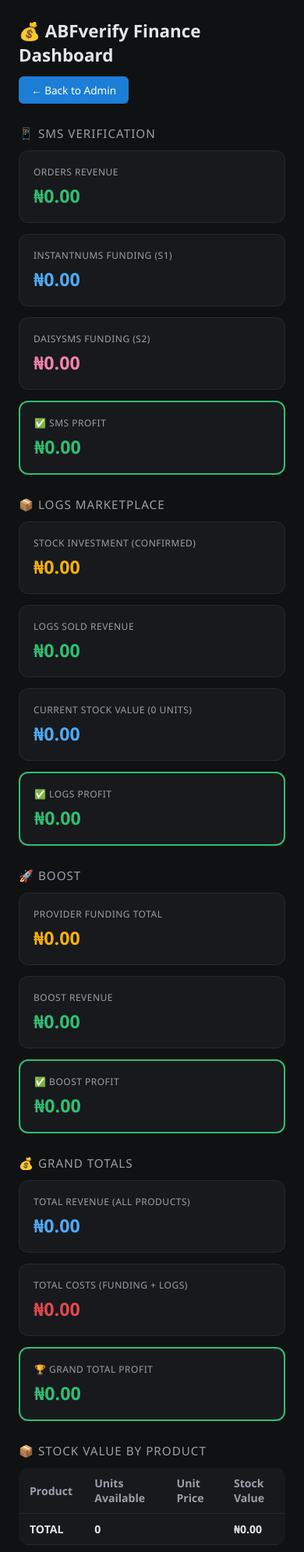
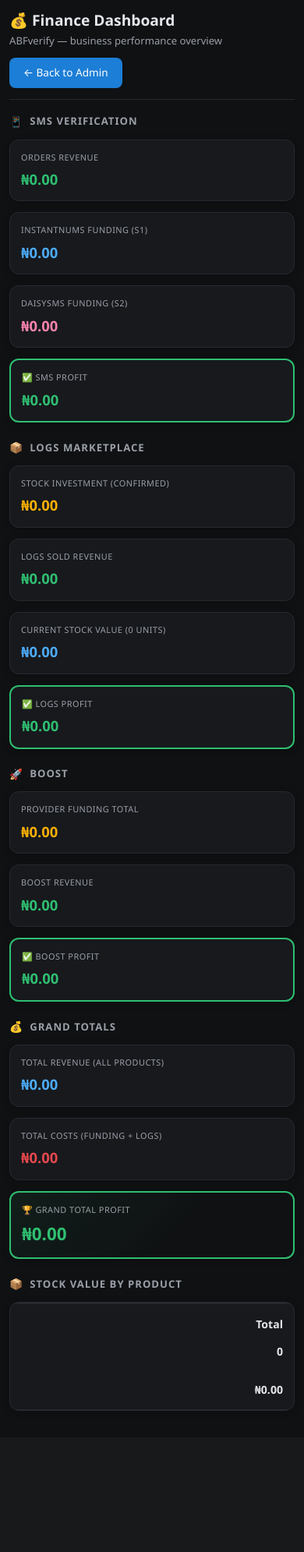
Before and after one commit to Elijah-jah/abfverify, a Django app: page /finance/ in a window 390 px wide. Shown: the top 1991 px of the page at 78% size. After the commit the page ends 1810 px from the top, so only its background shows below. Run offline with Django 5.2, Linux system fonts and the light colour scheme; a user stored in the database is signed in; data comes from the database, SQL or seed files in the repository; data that the repository does not hold is empty.

Commit message:
Add finance tracking app: SMS recharges (per server), boost funding, log batches with pending->confirmed flow, responsive finance dashboard

```diff
--- /dev/null
+++ b/static/css/finance.css
@@ -0,0 +1,211 @@
+/* ==========================================================
+   ABFverify — Finance Dashboard
+   Separate stylesheet · mobile-first · fully responsive
+   ========================================================== */
+
+:root {
+    --bg:            #0f1113;
+    --surface:       #17191d;
+    --surface-hover: #1d2025;
+    --border:        #26292f;
+    --text:          #e4e6eb;
+    --text-muted:    #9ba0a8;
+    --green:         #2fbf71;
+    --red:           #e5484d;
+    --blue:          #4dabf7;
+    --yellow:        #fab005;
+    --pink:          #f783ac;
+    --radius:        12px;
+    --shadow:        0 2px 10px rgba(0, 0, 0, .25);
+}
+
+* { margin: 0; padding: 0; box-sizing: border-box; }
+
+body {
+    background: var(--bg);
+    color: var(--text);
+    font-family: "Segoe UI", system-ui, -apple-system, Arial, sans-serif;
+    padding: clamp(12px, 3vw, 28px);
+    line-height: 1.5;
+    min-height: 100vh;
+}
+
+/* ---------- Header ---------- */
+.page-header {
+    display: flex;
+    justify-content: space-between;
+    align-items: center;
+    flex-wrap: wrap;
+    gap: 12px;
+    margin-bottom: clamp(18px, 3vw, 30px);
+    padding-bottom: 14px;
+    border-bottom: 1px solid var(--border);
+}
+
+.page-header h1 { font-size: clamp(1.2rem, 3vw, 1.5rem); }
+
+.subtitle {
+    color: var(--text-muted);
+    font-size: .82rem;
+    margin-top: 2px;
+}
+
+.btn-back {
+    background: #1c7ed6;
+    color: #fff;
+    padding: 9px 18px;
+    border-radius: 8px;
+    text-decoration: none;
+    font-size: .85rem;
+    white-space: nowrap;
+    transition: background .15s ease;
+}
+.btn-back:hover { background: #1864ab; }
+
+/* ---------- Sections ---------- */
+.stat-section { margin-bottom: clamp(22px, 4vw, 36px); }
+
+.section-title {
+    font-size: clamp(.82rem, 2vw, .95rem);
+    color: var(--text-muted);
+    text-transform: uppercase;
+    letter-spacing: 1px;
+    margin-bottom: 12px;
+    display: flex;
+    align-items: center;
+    gap: 8px;
+    flex-wrap: wrap;
+}
+
+.section-icon { font-size: 1.05em; }
+
+.count-badge {
+    background: rgba(250, 176, 5, .15);
+    color: var(--yellow);
+    border-radius: 20px;
+    padding: 2px 10px;
+    font-size: .75rem;
+}
+
+/* ---------- Cards grid — auto responsive, no media queries needed ---------- */
+.cards-grid {
+    display: grid;
+    grid-template-columns: repeat(auto-fit, minmax(min(100%, 230px), 1fr));
+    gap: 14px;
+}
+
+.cards-grid-total { grid-template-columns: repeat(auto-fit, minmax(min(100%, 260px), 1fr)); }
+
+.stat-card {
+    background: var(--surface);
+    border: 1px solid var(--border);
+    border-radius: var(--radius);
+    padding: clamp(14px, 2.5vw, 20px);
+    box-shadow: var(--shadow);
+    display: flex;
+    flex-direction: column;
+    gap: 6px;
+    transition: transform .15s ease, background .15s ease;
+}
+.stat-card:hover { background: var(--surface-hover); transform: translateY(-2px); }
+
+.card-label {
+    color: var(--text-muted);
+    font-size: clamp(.68rem, 1.8vw, .75rem);
+    text-transform: uppercase;
+    letter-spacing: .5px;
+}
+
+.card-value {
+    font-size: clamp(1.15rem, 3.5vw, 1.5rem);
+    font-weight: 700;
+    font-variant-numeric: tabular-nums;
+    word-break: break-word;
+}
+
+/* Highlight (profit) cards */
+.card-highlight { border: 2px solid var(--green); }
+.card-grand {
+    border: 2px solid var(--green);
+    background: linear-gradient(135deg, rgba(47, 191, 113, .08), transparent 60%);
+}
+.card-grand-value { font-size: clamp(1.4rem, 4.5vw, 1.9rem); }
+
+/* ---------- Text colors ---------- */
+.txt-green  { color: var(--green); }
+.txt-red    { color: var(--red); }
+.txt-blue   { color: var(--blue); }
+.txt-yellow { color: var(--yellow); }
+.txt-pink   { color: var(--pink); }
+
+/* ---------- Tables ---------- */
+.table-wrap {
+    overflow-x: auto;
+    -webkit-overflow-scrolling: touch;
+    border: 1px solid var(--border);
+    border-radius: var(--radius);
+    background: var(--surface);
+    box-shadow: var(--shadow);
+}
+
+table { width: 100%; border-collapse: collapse; min-width: 520px; }
+
+th, td {
+    padding: 11px 16px;
+    text-align: left;
+    border-bottom: 1px solid var(--border);
+    font-size: .88rem;
+}
+
+th {
+    color: var(--text-muted);
+    font-weight: 600;
+    text-transform: uppercase;
+    font-size: .72rem;
+    letter-spacing: .5px;
+    background: rgba(255, 255, 255, .02);
+}
+
+tbody tr:hover { background: var(--surface-hover); }
+tbody tr:last-child td { border-bottom: none; }
+
+tfoot td {
+    font-weight: 700;
+    border-top: 2px solid var(--border);
+    border-bottom: none;
+}
+
+a { color: var(--blue); text-decoration: none; }
+a:hover { text-decoration: underline; }
+
+/* ---------- Small phones: turn table rows into stacked cards ---------- */
+@media (max-width: 560px) {
+    table, thead, tbody, tfoot, th, td, tr { display: block; }
+    table { min-width: 0; }
+    thead { display: none; }
+
+    tbody tr, tfoot tr {
+        border-bottom: 1px solid var(--border);
+        padding: 8px 0;
+    }
+    tbody tr:last-child { border-bottom: none; }
+
+    td {
+        display: flex;
+        justify-content: space-between;
+        align-items: center;
+        gap: 12px;
+        border-bottom: none;
+        padding: 7px 14px;
+    }
+    td::before {
+        content: attr(data-label);
+        color: var(--text-muted);
+        font-size: .72rem;
+        text-transform: uppercase;
+        letter-spacing: .5px;
+    }
+
+    tfoot td { border-top: none; }
+    tfoot tr { border-top: 2px solid var(--border); }
+}
--- a/templates/finance/dashboard.html
+++ b/templates/finance/dashboard.html
@@ -1,94 +1,167 @@
+{% load static %}
 {% load humanize %}
 <!DOCTYPE html>
 <html lang="en">
 <head>
 <meta charset="UTF-8">
 <meta name="viewport" content="width=device-width, initial-scale=1">
-<title>Finance Dashboard - ABFverify</title>
-<style>
-    * { margin: 0; padding: 0; box-sizing: border-box; }
-    body { background: #0f1113; color: #e4e6eb; font-family: "Segoe UI", Arial, sans-serif; padding: 24px; }
-    .top { display: flex; justify-content: space-between; align-items: center; margin-bottom: 24px; flex-wrap: wrap; gap: 12px; }
-    h1 { font-size: 1.4rem; }
-    .btn { background: #1c7ed6; color: #fff; padding: 8px 16px; border-radius: 6px; text-decoration: none; font-size: .85rem; }
-    .section-title { margin: 28px 0 12px; font-size: .95rem; color: #9ba0a8; text-transform: uppercase; letter-spacing: 1px; }
-    .grid { display: grid; grid-template-columns: repeat(auto-fit, minmax(220px, 1fr)); gap: 14px; }
-    .card { background: #17191d; border: 1px solid #26292f; border-radius: 12px; padding: 18px; }
-    .card .label { color: #9ba0a8; font-size: .75rem; text-transform: uppercase; letter-spacing: .5px; }
-    .card .value { font-size: 1.45rem; font-weight: 700; margin-top: 6px; }
-    .green { color: #2fbf71; } .red { color: #e5484d; } .blue { color: #4dabf7; } .yellow { color: #fab005; } .pink { color: #f783ac; }
-    .grand { border: 2px solid #2fbf71; }
-    table { width: 100%; border-collapse: collapse; background: #17191d; border-radius: 12px; overflow: hidden; margin-top: 12px; }
-    th, td { padding: 10px 14px; text-align: left; border-bottom: 1px solid #26292f; font-size: .88rem; }
-    th { color: #9ba0a8; font-weight: 600; }
-    a { color: #4dabf7; }
-</style>
+<title>Finance Dashboard — ABFverify</title>
+<link rel="stylesheet" href="{% static 'css/finance.css' %}">
 </head>
 <body>
 
-<div class="top">
-    <h1>💰 ABFverify Finance Dashboard</h1>
-    <a class="btn" href="/semilore/">← Back to Admin</a>
+<header class="page-header">
+    <div class="header-left">
+        <h1>💰 Finance Dashboard</h1>
+        <p class="subtitle">ABFverify — business performance overview</p>
     </div>
+    <a class="btn-back" href="/semilore/">← Back to Admin</a>
+</header>
 
-<div class="section-title">📱 SMS Verification</div>
-<div class="grid">
-    <div class="card"><div class="label">Orders Revenue</div><div class="value green">₦{{ stats.sms.revenue|floatformat:2|intcomma }}</div></div>
-    <div class="card"><div class="label">InstantNums Funding (S1)</div><div class="value blue">₦{{ stats.sms.instantnums_funding|floatformat:2|intcomma }}</div></div>
-    <div class="card"><div class="label">DaisySMS Funding (S2)</div><div class="value pink">₦{{ stats.sms.daisysms_funding|floatformat:2|intcomma }}</div></div>
-    <div class="card grand"><div class="label">✅ SMS Profit</div><div class="value {% if stats.sms.profit < 0 %}red{% else %}green{% endif %}">₦{{ stats.sms.profit|floatformat:2|intcomma }}</div></div>
+<main>
+
+    <!-- ================= SMS ================= -->
+    <section class="stat-section">
+        <h2 class="section-title"><span class="section-icon">📱</span> SMS Verification</h2>
+        <div class="cards-grid">
+            <article class="stat-card">
+                <span class="card-label">Orders Revenue</span>
+                <span class="card-value txt-green">₦{{ stats.sms.revenue|floatformat:2|intcomma }}</span>
+            </article>
+            <article class="stat-card">
+                <span class="card-label">InstantNums Funding (S1)</span>
+                <span class="card-value txt-blue">₦{{ stats.sms.instantnums_funding|floatformat:2|intcomma }}</span>
+            </article>
+            <article class="stat-card">
+                <span class="card-label">DaisySMS Funding (S2)</span>
+                <span class="card-value txt-pink">₦{{ stats.sms.daisysms_funding|floatformat:2|intcomma }}</span>
+            </article>
+            <article class="stat-card card-highlight">
+                <span class="card-label">✅ SMS Profit</span>
+                <span class="card-value {% if stats.sms.profit < 0 %}txt-red{% else %}txt-green{% endif %}">₦{{ stats.sms.profit|floatformat:2|intcomma }}</span>
+            </article>
         </div>
+    </section>
 
-<div class="section-title">📦 Logs Marketplace</div>
-<div class="grid">
-    <div class="card"><div class="label">Stock Investment (confirmed)</div><div class="value yellow">₦{{ stats.logs.investment|floatformat:2|intcomma }}</div></div>
-    <div class="card"><div class="label">Logs Sold Revenue</div><div class="value green">₦{{ stats.logs.revenue|floatformat:2|intcomma }}</div></div>
-    <div class="card"><div class="label">Current Stock Value ({{ stats.logs.stock_units }} units)</div><div class="value blue">₦{{ stats.logs.stock_value|floatformat:2|intcomma }}</div></div>
-    <div class="card grand"><div class="label">✅ Logs Profit</div><div class="value {% if stats.logs.profit < 0 %}red{% else %}green{% endif %}">₦{{ stats.logs.profit|floatformat:2|intcomma }}</div></div>
+    <!-- ================= LOGS ================= -->
+    <section class="stat-section">
+        <h2 class="section-title"><span class="section-icon">📦</span> Logs Marketplace</h2>
+        <div class="cards-grid">
+            <article class="stat-card">
+                <span class="card-label">Stock Investment (confirmed)</span>
+                <span class="card-value txt-yellow">₦{{ stats.logs.investment|floatformat:2|intcomma }}</span>
+            </article>
+            <article class="stat-card">
+                <span class="card-label">Logs Sold Revenue</span>
+                <span class="card-value txt-green">₦{{ stats.logs.revenue|floatformat:2|intcomma }}</span>
+            </article>
+            <article class="stat-card">
+                <span class="card-label">Current Stock Value ({{ stats.logs.stock_units }} units)</span>
+                <span class="card-value txt-blue">₦{{ stats.logs.stock_value|floatformat:2|intcomma }}</span>
+            </article>
+            <article class="stat-card card-highlight">
+                <span class="card-label">✅ Logs Profit</span>
+                <span class="card-value {% if stats.logs.profit < 0 %}txt-red{% else %}txt-green{% endif %}">₦{{ stats.logs.profit|floatformat:2|intcomma }}</span>
+            </article>
         </div>
+    </section>
 
-<div class="section-title">🚀 Boost</div>
-<div class="grid">
-    <div class="card"><div class="label">Provider Funding Total</div><div class="value yellow">₦{{ stats.boost.funding|floatformat:2|intcomma }}</div></div>
-    <div class="card"><div class="label">Boost Revenue</div><div class="value green">₦{{ stats.boost.revenue|floatformat:2|intcomma }}</div></div>
-    <div class="card grand"><div class="label">✅ Boost Profit</div><div class="value {% if stats.boost.profit < 0 %}red{% else %}green{% endif %}">₦{{ stats.boost.profit|floatformat:2|intcomma }}</div></div>
+    <!-- ================= BOOST ================= -->
+    <section class="stat-section">
+        <h2 class="section-title"><span class="section-icon">🚀</span> Boost</h2>
+        <div class="cards-grid">
+            <article class="stat-card">
+                <span class="card-label">Provider Funding Total</span>
+                <span class="card-value txt-yellow">₦{{ stats.boost.funding|floatformat:2|intcomma }}</span>
+            </article>
+            <article class="stat-card">
+                <span class="card-label">Boost Revenue</span>
+                <span class="card-value txt-green">₦{{ stats.boost.revenue|floatformat:2|intcomma }}</span>
+            </article>
+            <article class="stat-card card-highlight">
+                <span class="card-label">✅ Boost Profit</span>
+                <span class="card-value {% if stats.boost.profit < 0 %}txt-red{% else %}txt-green{% endif %}">₦{{ stats.boost.profit|floatformat:2|intcomma }}</span>
+            </article>
         </div>
+    </section>
 
-<div class="section-title">💰 Grand Totals</div>
-<div class="grid">
-    <div class="card"><div class="label">Total Revenue (all products)</div><div class="value blue">₦{{ stats.totals.revenue|floatformat:2|intcomma }}</div></div>
-    <div class="card"><div class="label">Total Costs (funding + logs)</div><div class="value red">₦{{ stats.totals.costs|floatformat:2|intcomma }}</div></div>
-    <div class="card grand"><div class="label">🏆 GRAND TOTAL PROFIT</div><div class="value {% if stats.totals.profit < 0 %}red{% else %}green{% endif %}">₦{{ stats.totals.profit|floatformat:2|intcomma }}</div></div>
+    <!-- ================= GRAND TOTALS ================= -->
+    <section class="stat-section">
+        <h2 class="section-title"><span class="section-icon">💰</span> Grand Totals</h2>
+        <div class="cards-grid cards-grid-total">
+            <article class="stat-card">
+                <span class="card-label">Total Revenue (all products)</span>
+                <span class="card-value txt-blue">₦{{ stats.totals.revenue|floatformat:2|intcomma }}</span>
+            </article>
+            <article class="stat-card">
+                <span class="card-label">Total Costs (funding + logs)</span>
+                <span class="card-value txt-red">₦{{ stats.totals.costs|floatformat:2|intcomma }}</span>
+            </article>
+            <article class="stat-card card-grand">
+                <span class="card-label">🏆 Grand Total Profit</span>
+                <span class="card-value card-grand-value {% if stats.totals.profit < 0 %}txt-red{% else %}txt-green{% endif %}">₦{{ stats.totals.profit|floatformat:2|intcomma }}</span>
+            </article>
         </div>
+    </section>
 
+    <!-- ================= PENDING BATCHES ================= -->
     {% if stats.pending_batches %}
-<div class="section-title">⏳ Pending Log Batches — enter cost to confirm</div>
+    <section class="stat-section">
+        <h2 class="section-title">
+            <span class="section-icon">⏳</span> Pending Log Batches
+            <span class="count-badge">{{ stats.pending_batches|length }}</span>
+        </h2>
+        <div class="table-wrap">
             <table>
-    <tr><th>Product</th><th>Qty</th><th>Uploaded</th><th></th></tr>
+                <thead>
+                    <tr><th>Product</th><th>Qty</th><th>Uploaded</th><th>Action</th></tr>
+                </thead>
+                <tbody>
                     {% for b in stats.pending_batches %}
                     <tr>
-        <td>{{ b.product.title }}</td>
-        <td>{{ b.quantity }}</td>
-        <td>{{ b.created_at|date:"M d, Y H:i" }}</td>
-        <td><a href="/semilore/finance/logbatch/{{ b.id }}/change/">Enter cost →</a></td>
+                        <td data-label="Product">{{ b.product.title }}</td>
+                        <td data-label="Qty">{{ b.quantity }}</td>
+                        <td data-label="Uploaded">{{ b.created_at|date:"M d, Y H:i" }}</td>
+                        <td data-label="Action"><a href="/semilore/finance/logbatch/{{ b.id }}/change/">Enter cost →</a></td>
                     </tr>
                     {% endfor %}
+                </tbody>
             </table>
+        </div>
+    </section>
     {% endif %}
 
-<div class="section-title">📦 Stock Value by Product</div>
+    <!-- ================= STOCK BY PRODUCT ================= -->
+    <section class="stat-section">
+        <h2 class="section-title"><span class="section-icon">📦</span> Stock Value by Product</h2>
+        <div class="table-wrap">
             <table>
+                <thead>
                     <tr><th>Product</th><th>Units Available</th><th>Unit Price</th><th>Stock Value</th></tr>
+                </thead>
+                <tbody>
                     {% for p in stats.stock_by_product %}
                     <tr>
-        <td>{{ p.title }}</td>
-        <td>{{ p.units }}</td>
-        <td>₦{{ p.price|floatformat:2|intcomma }}</td>
-        <td>₦{{ p.value|floatformat:2|intcomma }}</td>
+                        <td data-label="Product">{{ p.title }}</td>
+                        <td data-label="Units">{{ p.units }}</td>
+                        <td data-label="Unit Price">₦{{ p.price|floatformat:2|intcomma }}</td>
+                        <td data-label="Stock Value">₦{{ p.value|floatformat:2|intcomma }}</td>
                     </tr>
                     {% endfor %}
-    <tr style="font-weight:bold"><td>TOTAL</td><td>{{ stats.logs.stock_units }}</td><td></td><td>₦{{ stats.logs.stock_value|floatformat:2|intcomma }}</td></tr>
+                </tbody>
+                <tfoot>
+                    <tr class="table-total">
+                        <td>Total</td>
+                        <td>{{ stats.logs.stock_units }}</td>
+                        <td></td>
+                        <td>₦{{ stats.logs.stock_value|floatformat:2|intcomma }}</td>
+                    </tr>
+                </tfoot>
             </table>
+        </div>
+    </section>
+
+</main>
 
 </body>
 </html>
```
Lines whose indentation alone changed are shown as unchanged.
